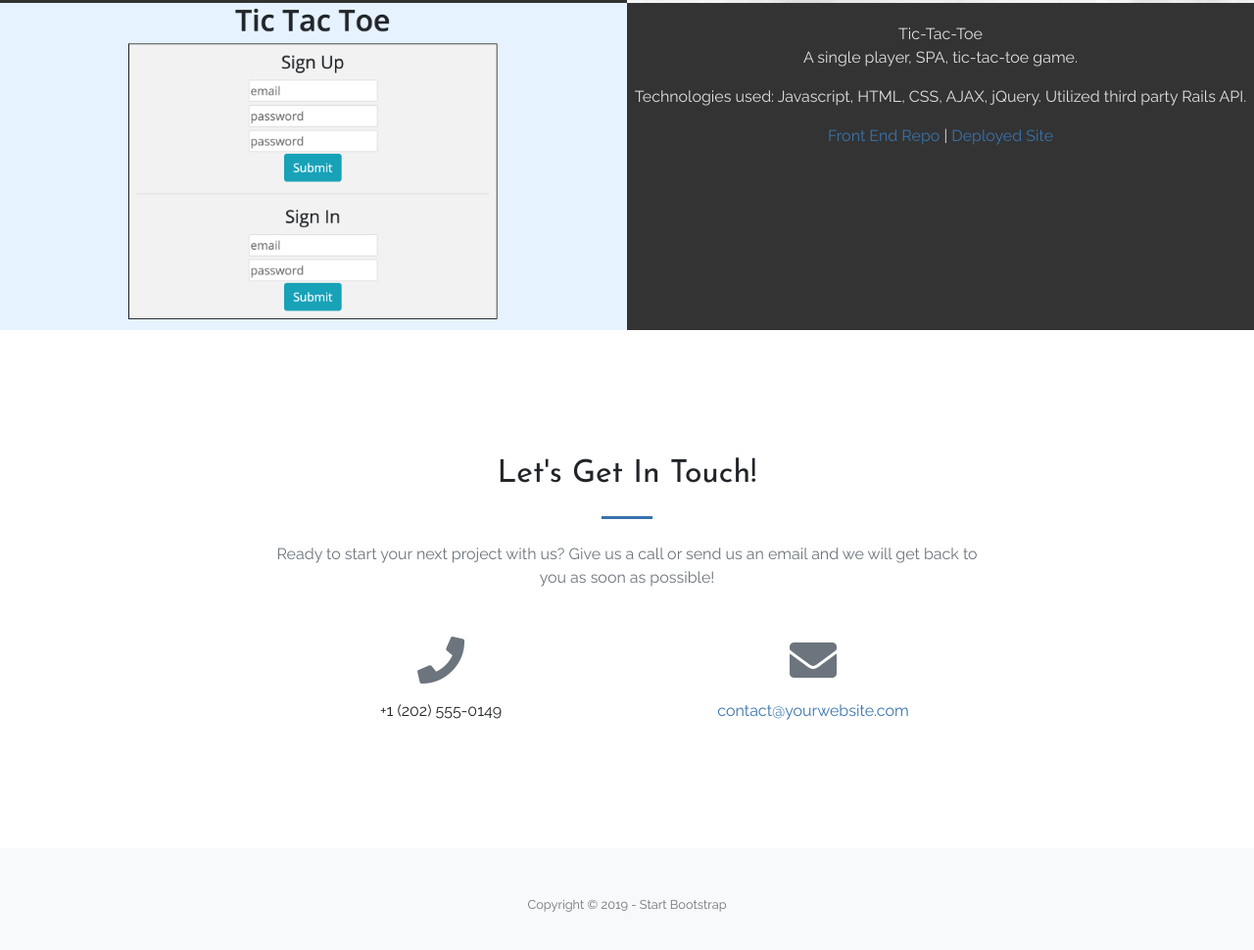
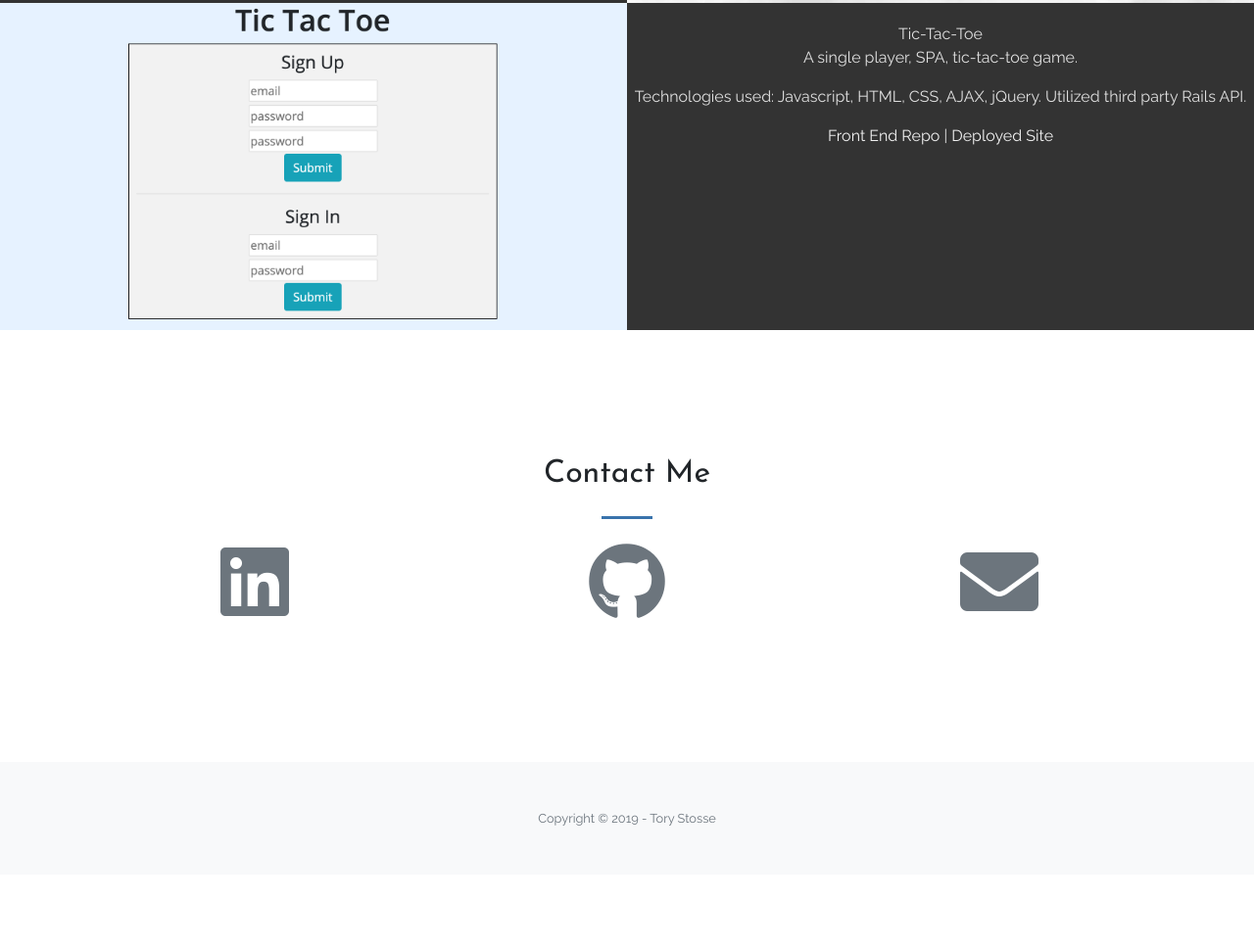
Before and after one commit to torystosse/torystosse.github.io, a website with bundled scripts: page index.html in a window 1280 px wide. Shown: the part 3274-4244 px from the top of the page at 98% size. After the commit the page ends 4167 px from the top, so only its background shows below. Built offline with nearby package versions, Linux system fonts and the light colour scheme.

Commit message:
Updated contact section/styling
Added linkedin/github/email to contact info.
Also updated styling of links with color/text decoration.

```diff
--- a/index.html
+++ b/index.html
@@ -337,20 +337,22 @@
     <div class="container">
       <div class="row justify-content-center">
         <div class="col-lg-8 text-center">
-          <h2 class="mt-0">Let's Get In Touch!</h2>
+          <h2 class="mt-0">Contact Me</h2>
           <hr class="divider my-4">
-          <p class="text-muted mb-5">Ready to start your next project with us? Give us a call or send us an email and we will get back to you as soon as possible!</p>
+          <!-- <p class="text-muted mb-5">Ready to start your next project with us? Give us a call or send us an email and we will get back to you as soon as possible!</p> -->
         </div>
       </div>
       <div class="row">
-        <div class="col-lg-4 ml-auto text-center mb-5 mb-lg-0">
-          <i class="fas fa-phone fa-3x mb-3 text-muted"></i>
-          <div>+1 (202) 555-0149</div>
+        <div class="col-lg-4 mr-auto text-center">
+          <a class="d-block" href="https://www.linkedin.com/in/tory-stosse/" target="_blank"><i class="fab fa-linkedin fa-5x mb-3 text-muted"></i></a>
         </div>
         <div class="col-lg-4 mr-auto text-center">
-          <i class="fas fa-envelope fa-3x mb-3 text-muted"></i>
+          <a class="d-block" href="https://github.com/torystosse" target="_blank"><i class="fab fa-github fa-5x mb-3 text-muted"></i></a>
+        </div>
+        <div class="col-lg-4 mr-auto text-center">
+          <a class="d-block" href="mailto:tory.mae.stosse@gmail.com" target="_blank"><i class="fas fa-envelope fa-5x mb-3 text-muted"></i></a>
           <!-- Make sure to change the email address in anchor text AND the link below! -->
-          <a class="d-block" href="mailto:contact@yourwebsite.com">contact@yourwebsite.com</a>
+          <!-- <a class="d-block" href="mailto:tory.mae.stosse@gmail.com">tory.mae.stosse@gmail.com</a> -->
         </div>
       </div>
     </div>
@@ -359,7 +361,7 @@
   <!-- Footer -->
   <footer class="bg-light py-5">
     <div class="container">
-      <div class="small text-center text-muted">Copyright &copy; 2019 - Start Bootstrap</div>
+      <div class="small text-center text-muted">Copyright &copy; 2019 - Tory Stosse</div>
     </div>
   </footer>
 
```
Also changed, not shown: css/creative.css.
